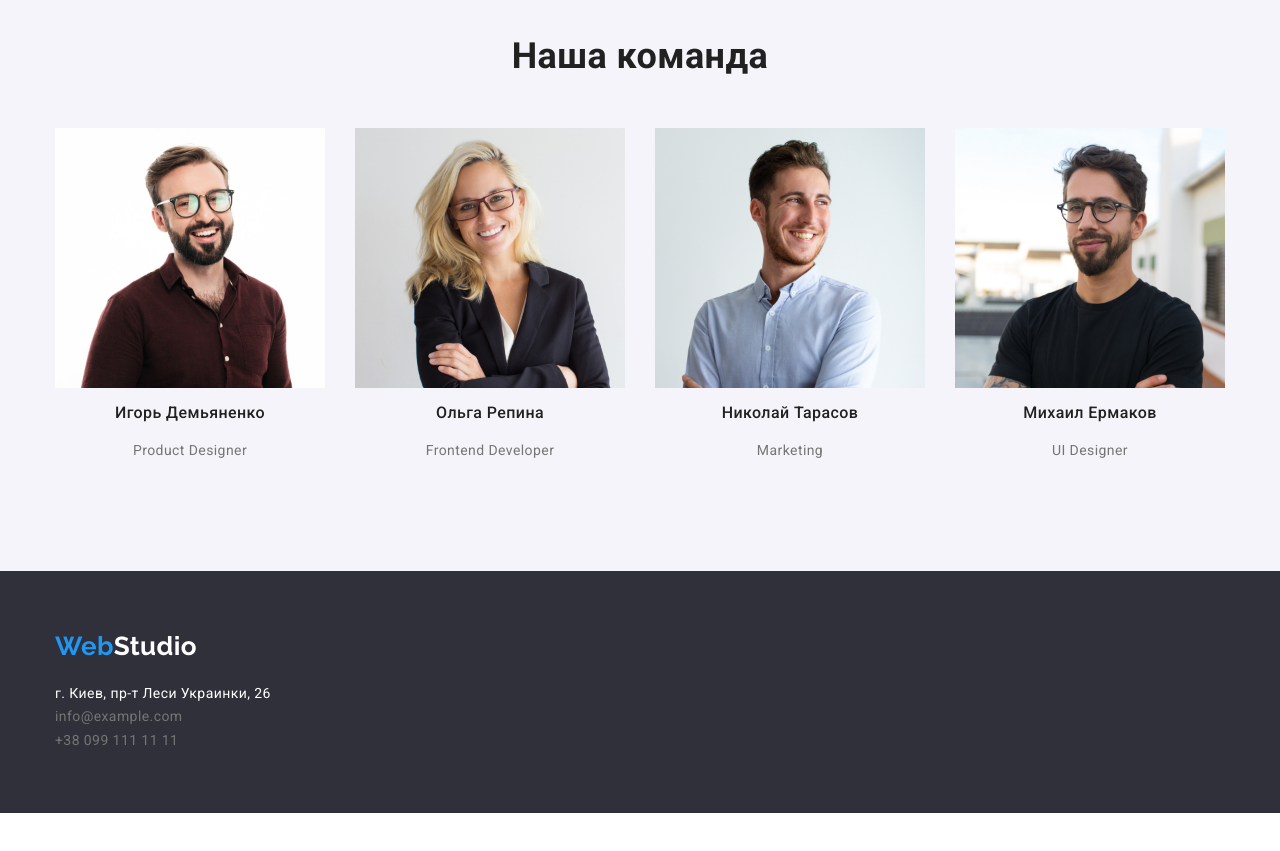
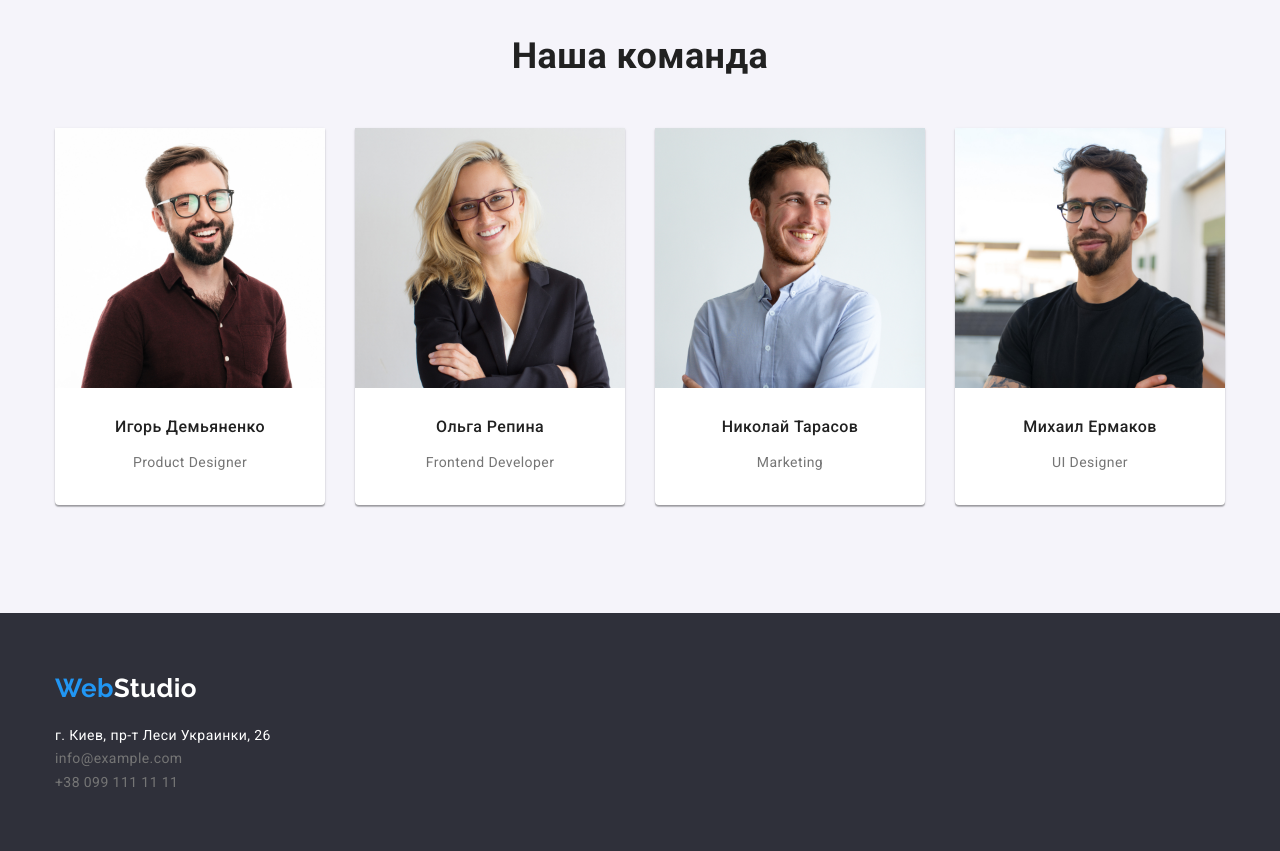
Before and after one commit to NKapaev/goit-markup-hw-03, a plain HTML site: page index.html in a window 1280 px wide. Shown: the part 1540-2391 px from the top of the page. Before the commit the page ends 2353 px from the top, so only its background shows below. Drawn offline with nearby package versions, Linux system fonts and the light colour scheme.

Commit message:
Добавляет оформление карточек

```diff
--- a/css/styles.css
+++ b/css/styles.css
@@ -244,16 +244,31 @@ button {
 .team-list > li{
   width: calc(100% / 4 - 90);
 }
+
 .team-list > li:not(:last-child){
   padding-right: 30px;
 }
+
 .teammate-name {
+  /* padding-top: 30px; */
+  margin-top: 30px;
+  margin-bottom: 10px;
   font-weight: 500;
   font-size: 16px;
   line-height: 1.18;
   text-align: center;
   color: var(--black-text-color);
 }
+
+.team-card{
+  background: #FFFFFF;
+  box-shadow: 0px 1px 3px rgba(0, 0, 0, 0.12), 0px 1px 1px rgba(0, 0, 0, 0.14), 0px 2px 1px rgba(0, 0, 0, 0.2);
+  border-radius: 0px 0px 4px 4px;
+}
+.team-card > p {
+  padding-bottom: 30px;
+}
+
 .footer {
   background-color: var(--dark-bgc);
   padding-top: 60px;
--- a/index.html
+++ b/index.html
@@ -78,24 +78,42 @@
             <h2 class="section-title">Наша команда</h2>
             <ul class="list team-list">
                 <li>
+
+
+                    <div class="team-card">
                         <img src="./images/team/team1.jpg" alt="Фото Игоря Демьяненко" width="270">
                         <h3 class="teammate-name">Игорь Демьяненко</h3>
                         <p lang="en">Product Designer</p>
+                    </div>
+
+
                 </li>
                 <li>
+
+                    <div class="team-card">
                         <img src="./images/team/team2.jpg" alt="Фото Ольги Репиной" width="270">
                         <h3 class="teammate-name">Ольга Репина</h3>
                         <p lang="en">Frontend Developer</p>
+                    </div>
+
                 </li>
                 <li>
+
+                    <div class="team-card">
                         <img src="./images/team/team3.jpg" alt="Фото Николая Тарасова" width="270">
                         <h3 class="teammate-name">Николай Тарасов</h3>
                         <p lang="en">Marketing</p>
+                    </div>
+
                 </li>
                 <li>
+
+                    <div class="team-card">
                         <img src="./images/team/team4.jpg" alt="Фото Михаила Ермакова" width="270">
                         <h3 class="teammate-name">Михаил Ермаков</h3>
                         <p lang="en">UI Designer</p>
+                    </div>
+
                 </li>
             </ul>
         </div>
```
Lines whose indentation alone changed are shown as unchanged.
